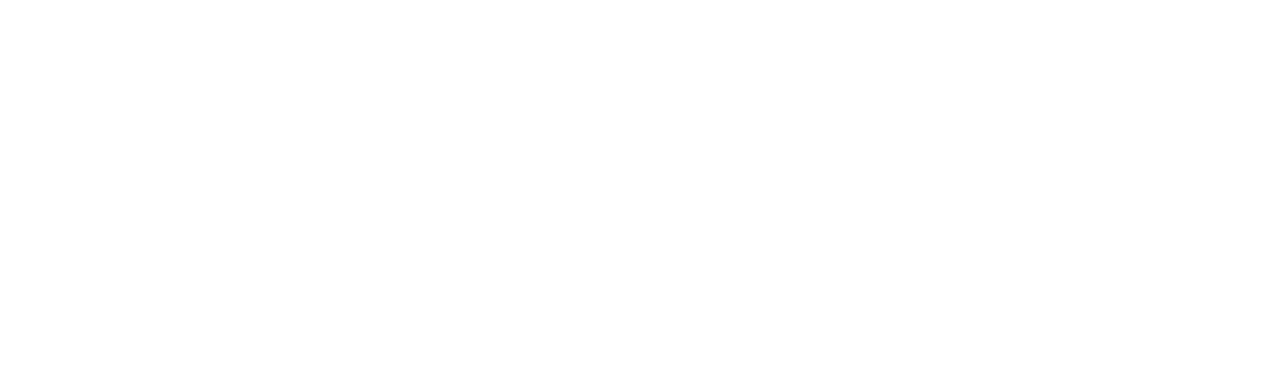
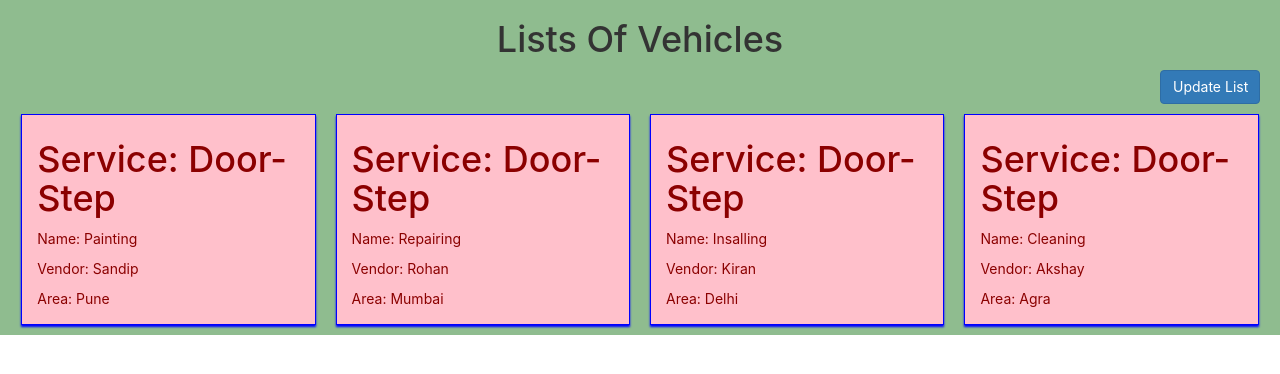
Before and after one commit to SandipG-26/bw-ucapp, a React (Create React App) app: page / in a window 1280 px wide. Shown: the top 374 px of the page. Built offline with nearby package versions, Linux system fonts and the light colour scheme.

Commit message:
adding click handler

```diff
--- a/public/index.html
+++ b/public/index.html
@@ -10,6 +10,8 @@
       content="Web site created using create-react-app"
     />
     <link rel="manifest" href="%PUBLIC_URL%/manifest.json" />
+    <link rel="stylesheet" href="https://maxcdn.bootstrapcdn.com/bootstrap/3.3.7/css/bootstrap.min.css"
+    integrity="sha384-BVYiiSIFeK1dGmJRAkycuHAHRg32OmUcww7on3RYdg4Va+PmSTsz/K68vbdEjh4u" crossorigin="anonymous">
     <title>React App</title>
   </head>
   <body>
--- a/src/App.css
+++ b/src/App.css
@@ -1,5 +1,6 @@
 .App {
   text-align: center;
+  background-color: darkseagreen;
 }
 
 .App-logo {
@@ -36,3 +37,10 @@
     transform: rotate(360deg);
   }
 }
+.buttonDiv{
+  text-align: right;
+}
+.buttonUpdate{
+  margin: 0 20px 0 0;
+  width: 100px;
+}
--- a/src/App.js
+++ b/src/App.js
@@ -1,11 +1,52 @@
+import React from 'react';
 import './App.css';
+import Service from './Service/service'
 
-function App() {
-  return (
-    <div className="App">
+class App extends React.Component {
+  constructor(props){
+    super(props);
 
-    </div>
-  );
+    this.state = {
+      services :[
+        {service:"Door-Step" , Name:"Painting", Vendor:"Sandip", Area:"Pune"},
+        {service:"Door-Step" , Name:"Repairing", Vendor:"Rohan", Area:"Mumbai"},
+        {service:"Door-Step" , Name:"Insalling", Vendor:"Kiran", Area:"Delhi"},
+        {service:"Door-Step" , Name:"Cleaning", Vendor:"Akshay", Area:"Agra"}
+      ]
+    }
+  }
+
+  updateHandler = () => {
+    this.state = {
+      services :[
+        {service:"Door-Step" , Name:"Painting", Vendor:"Sandip", Area:"Pune"},
+        {service:"Door-Step" , Name:"Repairing", Vendor:"Rohan", Area:"Mumbai"},
+        {service:"Door-Step" , Name:"Insalling", Vendor:"Kiran", Area:"Delhi"},
+        {service:"Door-Step" , Name:"Cleaning", Vendor:"Akshay", Area:"Agra"}
+      ]
+    }
+  }
+
+  render(){
+
+    return (
+      <div className="App container-fluid">
+        <div className="row">
+            <h1>Lists Of Vehicles</h1>
+            <div className="buttonDiv">
+              <button className="btn btn-primary btn-md buttonUpdate" onClick="">Update List</button>
+            </div>
+        </div>
+        <div className="row">
+          <Service service={this.state.services[0].service} Name={this.state.services[0].Name} Vendor={this.state.services[0].Vendor} Area={this.state.services[0].Area} />
+          <Service service={this.state.services[1].service} Name={this.state.services[1].Name} Vendor={this.state.services[1].Vendor} Area={this.state.services[1].Area} />
+          <Service service={this.state.services[2].service} Name={this.state.services[2].Name} Vendor={this.state.services[2].Vendor} Area={this.state.services[2].Area} />
+          <Service service={this.state.services[3].service} Name={this.state.services[3].Name} Vendor={this.state.services[3].Vendor} Area={this.state.services[3].Area} />
+        </div>
+      </div>
+    )
+  }
+
 }
 
 export default App;
--- /dev/null
+++ b/src/Service/service.css
@@ -0,0 +1,11 @@
+.type{
+    margin : 10px;
+    display : inline-block;
+    border : 1px solid blue;
+    box-shadow : 0 2px 2px blue;
+    padding : 5px 10px 5px 15px;
+    background-color : pink;
+    text-align: left;
+    color: darkred;
+    max-width: 23%
+};
--- /dev/null
+++ b/src/Service/service.js
@@ -0,0 +1,12 @@
+import './service.css'
+
+const service = props => (
+    <div class="type">
+      <h1>Service: {props.service}</h1>
+      <p>Name: {props.Name} </p>
+      <p>Vendor: {props.Vendor} </p>
+      <p>Area: {props.Area}</p>
+  </div>
+);
+
+export default service;
```
